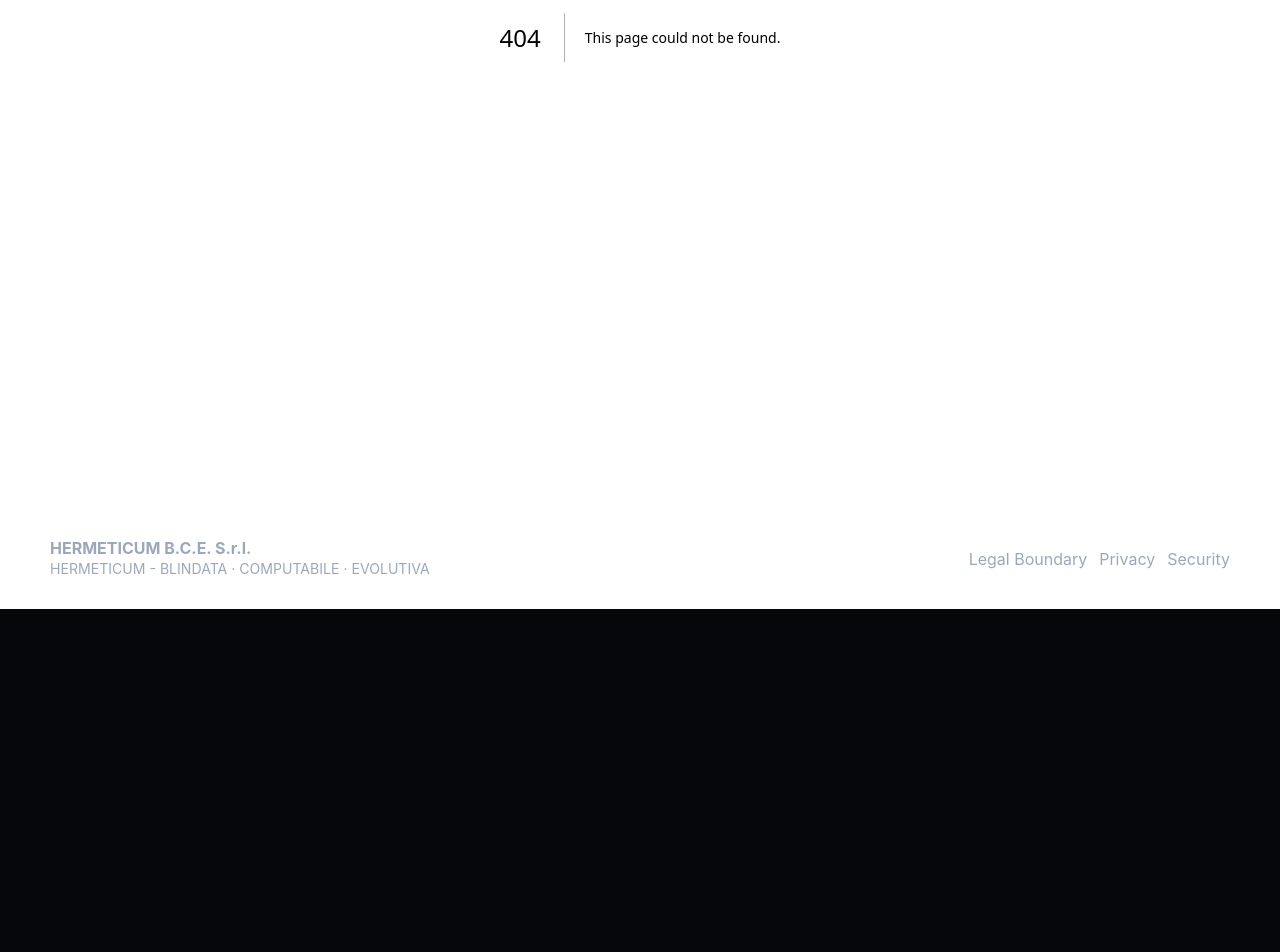
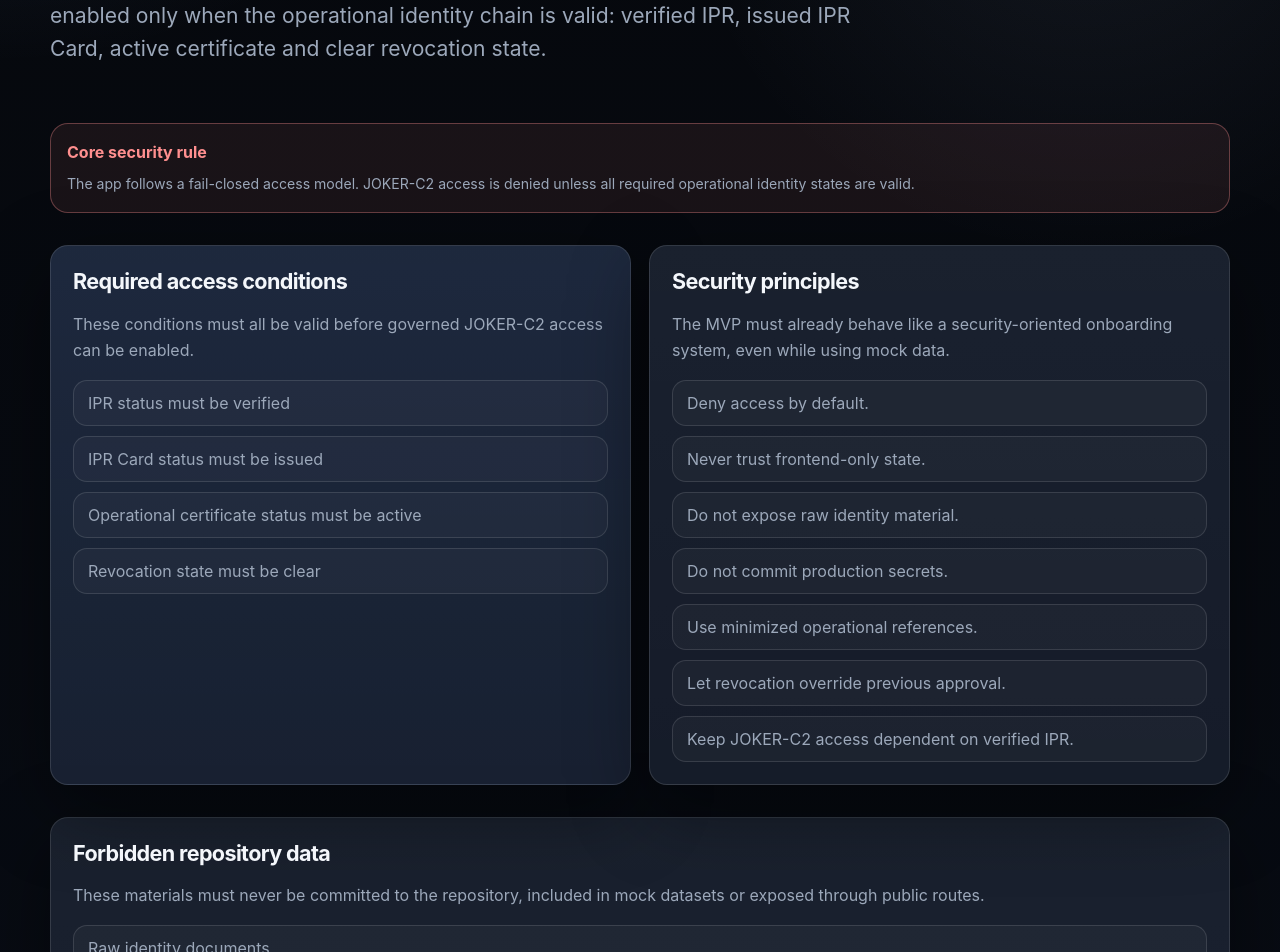
Before and after one commit to manuelcoletta1-source/hbce-ipr-onboarding-app, a Next.js app: page /security in a window 1280 px wide. Before the commit this address had no page. Shown: the part 480-1432 px from the top of the page. Before the commit the page ends 1089 px from the top, so only its background shows below. Built offline with nearby package versions, Linux system fonts and the light colour scheme.

Commit message:
feat(app): add security boundary page

```diff
--- /dev/null
+++ b/app/security/page.tsx
@@ -0,0 +1,212 @@
+import Link from "next/link";
+
+import {
+  ACCESS_REQUIRED_CONDITIONS,
+  FORBIDDEN_REPOSITORY_DATA,
+  ROUTES,
+  SECURITY_BOUNDARY_TEXT
+} from "@/lib/constants";
+import {
+  approvedOnboardingRecord,
+  deniedOnboardingRecord,
+  pendingOnboardingRecord,
+  revokedOnboardingRecord
+} from "@/lib/mock-onboarding";
+import { evaluateJokerC2Access } from "@/lib/access-decision";
+
+import { BoundaryNotice } from "@/components/BoundaryNotice";
+import { StatusBadge } from "@/components/StatusBadge";
+
+const securityPrinciples = [
+  "Deny access by default.",
+  "Never trust frontend-only state.",
+  "Do not expose raw identity material.",
+  "Do not commit production secrets.",
+  "Use minimized operational references.",
+  "Let revocation override previous approval.",
+  "Keep JOKER-C2 access dependent on verified IPR."
+];
+
+const demoRecords = [
+  {
+    title: "Approved",
+    record: approvedOnboardingRecord
+  },
+  {
+    title: "Pending",
+    record: pendingOnboardingRecord
+  },
+  {
+    title: "Denied",
+    record: deniedOnboardingRecord
+  },
+  {
+    title: "Revoked",
+    record: revokedOnboardingRecord
+  }
+];
+
+export default function SecurityPage() {
+  return (
+    <div className="hbce-container">
+      <section className="hbce-hero">
+        <p className="hbce-kicker">Security Boundary</p>
+
+        <h1 className="hbce-title">Fail-closed access by design.</h1>
+
+        <p className="hbce-lead">
+          HBCE IPR Onboarding App denies JOKER-C2 access by default. Access is
+          enabled only when the operational identity chain is valid: verified
+          IPR, issued IPR Card, active certificate and clear revocation state.
+        </p>
+      </section>
+
+      <section className="hbce-section">
+        <BoundaryNotice title="Core security rule" tone="danger">
+          {SECURITY_BOUNDARY_TEXT}
+        </BoundaryNotice>
+      </section>
+
+      <section className="hbce-section">
+        <div className="hbce-grid hbce-grid--2">
+          <div className="hbce-card hbce-card--soft">
+            <h2>Required access conditions</h2>
+            <p>
+              These conditions must all be valid before governed JOKER-C2 access
+              can be enabled.
+            </p>
+
+            <ul className="hbce-list">
+              {ACCESS_REQUIRED_CONDITIONS.map((condition) => (
+                <li key={condition}>{condition}</li>
+              ))}
+            </ul>
+          </div>
+
+          <div className="hbce-card">
+            <h2>Security principles</h2>
+            <p>
+              The MVP must already behave like a security-oriented onboarding
+              system, even while using mock data.
+            </p>
+
+            <ul className="hbce-list">
+              {securityPrinciples.map((principle) => (
+                <li key={principle}>{principle}</li>
+              ))}
+            </ul>
+          </div>
+        </div>
+      </section>
+
+      <section className="hbce-section">
+        <div className="hbce-card">
+          <h2>Forbidden repository data</h2>
+          <p>
+            These materials must never be committed to the repository, included
+            in mock datasets or exposed through public routes.
+          </p>
+
+          <ul className="hbce-list">
+            {FORBIDDEN_REPOSITORY_DATA.map((item) => (
+              <li key={item}>{item}</li>
+            ))}
+          </ul>
+        </div>
+      </section>
+
+      <section className="hbce-section">
+        <div className="hbce-card hbce-card--soft">
+          <p className="hbce-kicker">Access gate validation</p>
+          <h2>Only the approved operational identity opens JOKER-C2.</h2>
+          <p>
+            The following mock states demonstrate that the access gate is a real
+            decision layer, not a visual decoration.
+          </p>
+
+          <div className="hbce-grid hbce-grid--2" style={{ marginTop: "18px" }}>
+            {demoRecords.map((item) => {
+              const result = evaluateJokerC2Access(item.record);
+
+              return (
+                <div className="hbce-card" key={item.title}>
+                  <div className="hbce-card-preview__top">
+                    <div>
+                      <h3>{item.title}</h3>
+                      <p className="hbce-small">{result.decisionReason}</p>
+                    </div>
+
+                    <StatusBadge status={result.decision} />
+                  </div>
+
+                  <div className="hbce-divider" />
+
+                  <div className="hbce-card-preview__meta">
+                    <div className="hbce-meta">
+                      <span className="hbce-meta__label">IPR status</span>
+                      <span className="hbce-meta__value">
+                        <StatusBadge status={item.record.iprStatus} />
+                      </span>
+                    </div>
+
+                    <div className="hbce-meta">
+                      <span className="hbce-meta__label">IPR Card</span>
+                      <span className="hbce-meta__value">
+                        <StatusBadge status={item.record.iprCardStatus} />
+                      </span>
+                    </div>
+
+                    <div className="hbce-meta">
+                      <span className="hbce-meta__label">Certificate</span>
+                      <span className="hbce-meta__value">
+                        <StatusBadge status={item.record.certificateStatus} />
+                      </span>
+                    </div>
+
+                    <div className="hbce-meta">
+                      <span className="hbce-meta__label">Revocation</span>
+                      <span className="hbce-meta__value">
+                        <StatusBadge status={item.record.revocationState} />
+                      </span>
+                    </div>
+                  </div>
+                </div>
+              );
+            })}
+          </div>
+        </div>
+      </section>
+
+      <section className="hbce-section">
+        <div className="hbce-card">
+          <h2>Frontend is not authority</h2>
+          <p>
+            Future production implementation must enforce the access decision on
+            the server side. Browser state, local storage, hidden form fields,
+            query parameters, unsigned payloads and manually edited frontend
+            values must never authorize JOKER-C2.
+          </p>
+        </div>
+      </section>
+
+      <section className="hbce-section">
+        <div className="hbce-actions">
+          <Link className="hbce-btn" href={ROUTES.legal}>
+            View Legal Boundary
+          </Link>
+
+          <Link className="hbce-btn" href={ROUTES.privacy}>
+            View Privacy Boundary
+          </Link>
+
+          <Link
+            className="hbce-btn hbce-btn--primary"
+            href={ROUTES.jokerC2Access}
+          >
+            View Access Gate
+          </Link>
+        </div>
+      </section>
+    </div>
+  );
+}
```
